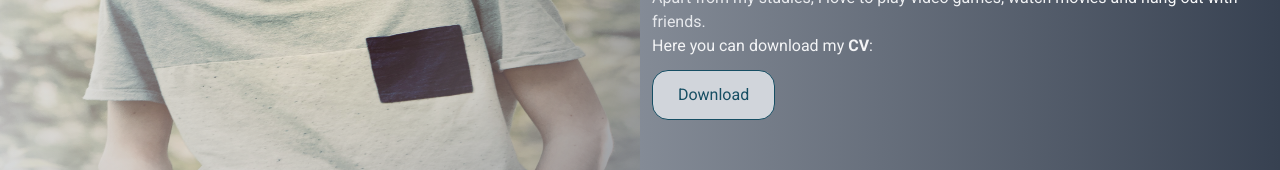
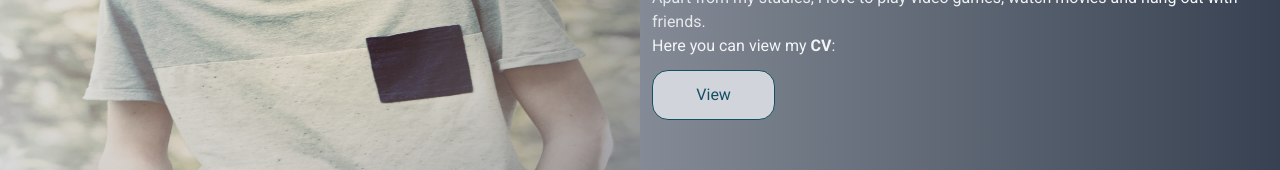
Before and after one commit to Warrevdh/warrevdh.github.io, a React (Create React App) app in the folder frontend/: page / in a window 1280 px wide. Shown: the part 372-542 px from the top of the page. Built offline with nearby package versions, Linux system fonts and the light colour scheme.

Commit message:
Edited text

```diff
--- a/frontend/src/components/aboutme/AboutMe.jsx
+++ b/frontend/src/components/aboutme/AboutMe.jsx
@@ -27,7 +27,7 @@ function AboutMeText() {
         out with friends.
       </p>
       <p className="text-gray-100">
-        Here you can download my <span className="font-semibold">CV</span>:
+        Here you can view my <span className="font-semibold">CV</span>:
       </p>
       <a
         href="https://github.com/Warrevdh/warrevdh.github.io/raw/main/frontend/src/downloads/CV%20-%20Warre%20Vandenhoucke.pdf"
@@ -36,7 +36,7 @@ function AboutMeText() {
         download
         className="text-center text-cyan-900 border border-cyan-900 bg-gray-300 w-2/5 sm:w-1/5 md:w-[150px] lg:w-1/5 rounded-2xl mt-3 py-3 px-5 transition duration-500 ease-linear select-none hover:bg-gray-400 hover:text-white"
       >
-        Download
+        View
       </a>
     </div>
   );
```
